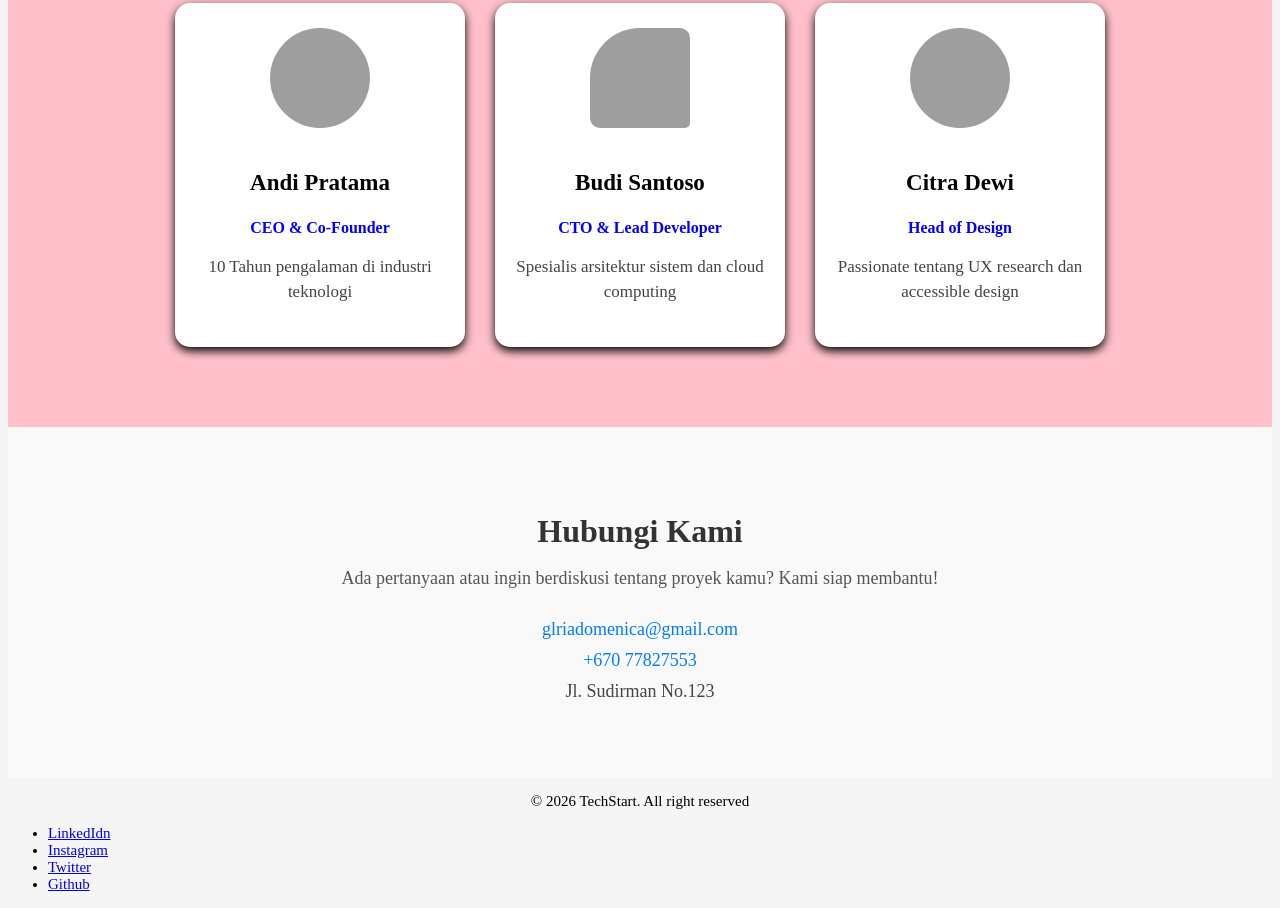
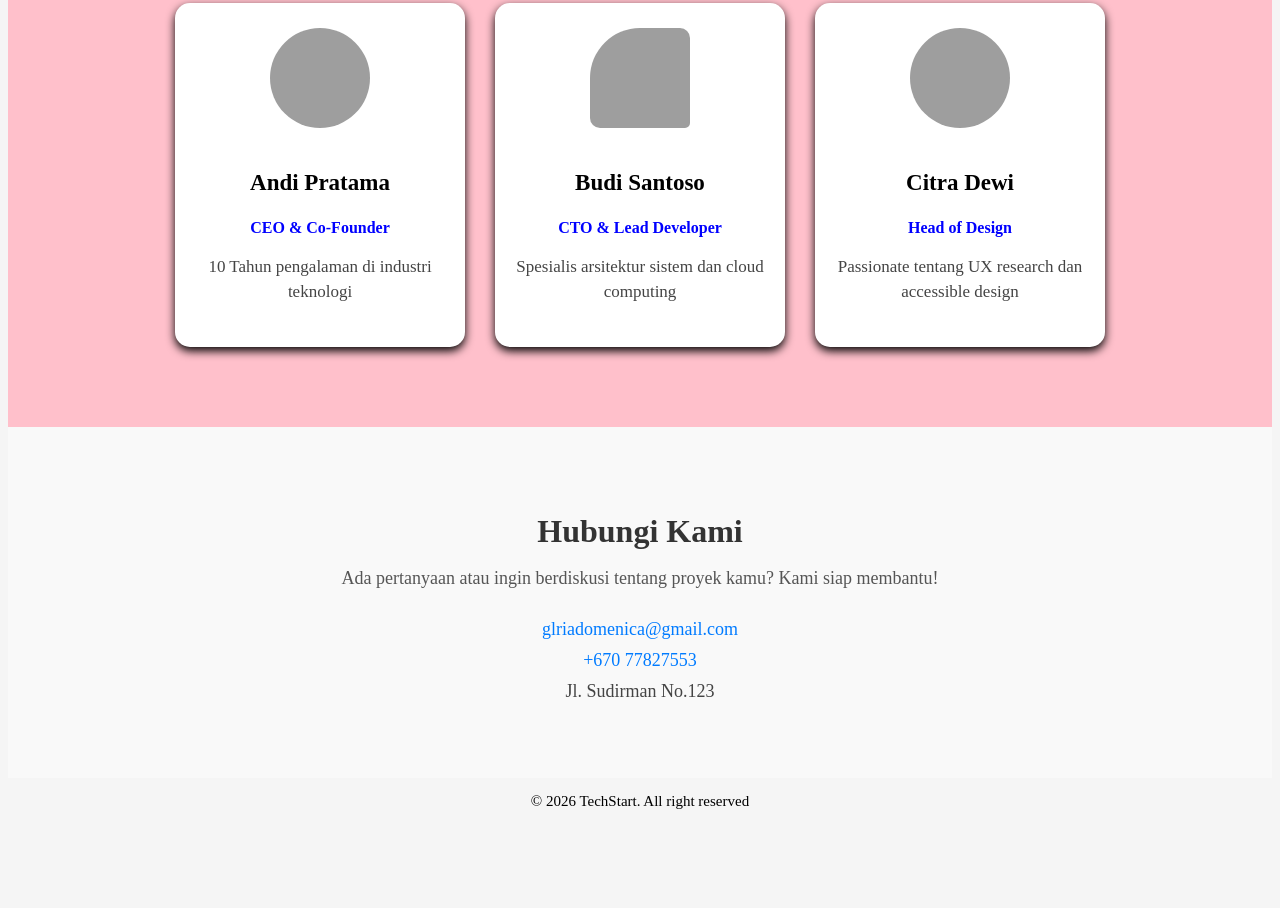
Before and after one commit to glriadomenica-debug/landing_space, a plain HTML site: page index.html in a window 1280 px wide. Shown: the part 2443-3351 px from the top of the page. After the commit the page ends 3268 px from the top, so only its background shows below. Drawn offline with Linux system fonts and the light colour scheme; grey boxes are pictures that could not be loaded; a web font is replaced by a local one.

Commit message:
landing_page

```diff
--- a/index.html
+++ b/index.html
@@ -196,7 +196,7 @@
       <p>&copy; 2026 TechStart. All right reserved</p>
 
       <nav aria-label="Social Media links">
-        <ul >
+        <!-- <ul >
           <li>
             <a href="#" target="_blank" rel="nooperner noreferrer">LinkedIdn</a>
           </li>
@@ -209,7 +209,7 @@
           <li>
             <a href="#" target="_blank" rel="nooperner noreferrer">Github</a>
           </li>
-        </ul>
+        </ul> -->
       </nav>
     </footer>
   </body>
--- a/style.css
+++ b/style.css
@@ -258,10 +258,3 @@ header nav ul {
   font-size: 15px;
   text-align: center;
 }
-.footer nav ul li a {
-    text-align: center;
-    display: flex;
-    margin: 0;
-    padding: 0;
-
-}
```
